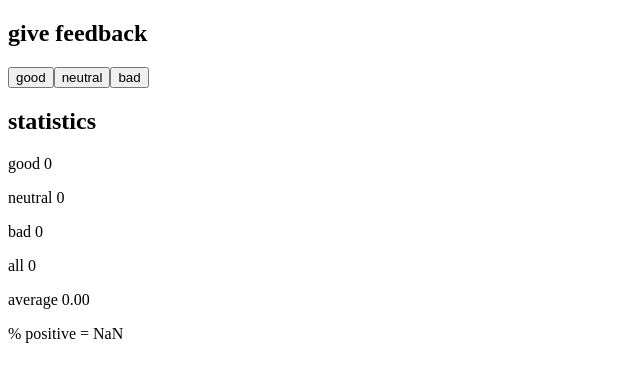
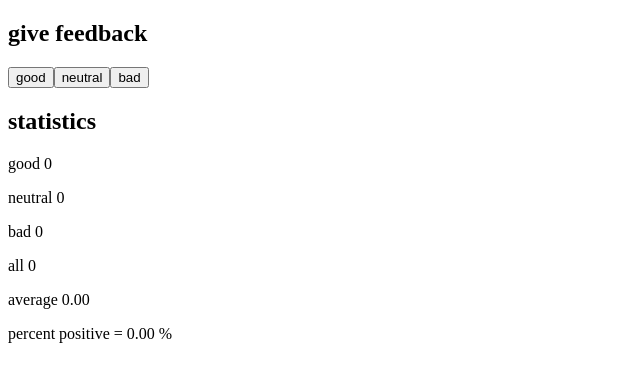
Before and after one commit to mpwdonnelly/FullStackOpen, a React (Create React App) app in the folder part01/unicafe/: page / in a window 1280 px wide. Shown: the top 382 px of the page, without its empty margins (0-640 px from the left). Built offline with nearby package versions, Linux system fonts and the light colour scheme.

Commit message:
pretties up the statistics displayed

```diff
--- a/part01/unicafe/src/App.js
+++ b/part01/unicafe/src/App.js
@@ -1,10 +1,20 @@
 import { useState } from 'react'
+
+const Statistics = () => {
+
+  return (
+    0
+  )
+
+
+}
 
 const App = () => {
 
   const [ good, goodCount ] = useState(0)
   const [ bad, badCount ] = useState(0)
   const [ neutral, neutralCount ] = useState(0)
+  const total = good + bad + neutral
 
   return (
     <div className="App">
@@ -17,9 +27,10 @@ const App = () => {
       <p>good {good}</p>
       <p>neutral {neutral}</p>
       <p>bad {bad}</p>
-      <p>all {good + neutral + bad}</p>
-      <p>average {(((good + neutral + bad) / 3).toFixed(2))}</p>
-      <p>% positive = { (((good/(bad + good + neutral))* 100).toFixed(2)) }</p>
+      <p>all {total}</p>
+      <p>average {((total / 3).toFixed(2))}</p>
+      <p>percent positive = { (total > 0) ? (((good/total)* 100).toFixed(2)) : '0.00'} %</p>
+
     </div>
   );
 }
```
